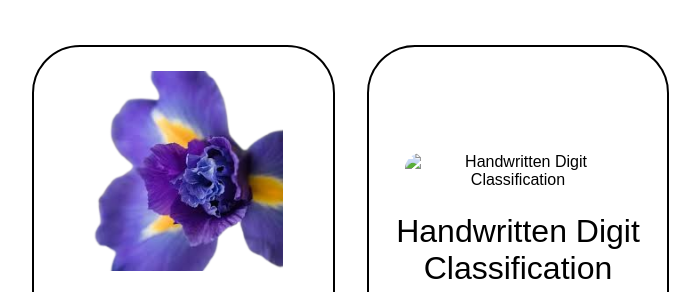
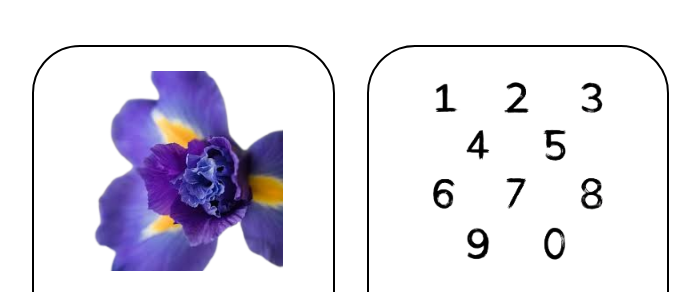
Before and after one commit to 5k-dan/my_portfolio, a plain HTML site: page index.html in a window 1280 px wide. Shown: the part 2223-2515 px from the top of the page, 122-818 px from the left. Drawn offline with Linux system fonts and the light colour scheme.

Commit message:
Update index.html

```diff
--- a/index.html
+++ b/index.html
@@ -96,7 +96,7 @@
                 </div>
             </div>
             <div class="project-card">
-                <img src="digit_pic.png" alt="Handwritten Digit Classification">
+                <img src="digits_pic.png" alt="Handwritten Digit Classification">
                 <h3>Handwritten Digit Classification</h3>
                 <p>Built a digit classification model using Python and scikit-learn to recognize handwritten digits from the MNIST dataset. Utilized machine learning algorithms and achieved high accuracy through data preprocessing and model optimization.</p>
                 <div class="btn-group">
```
